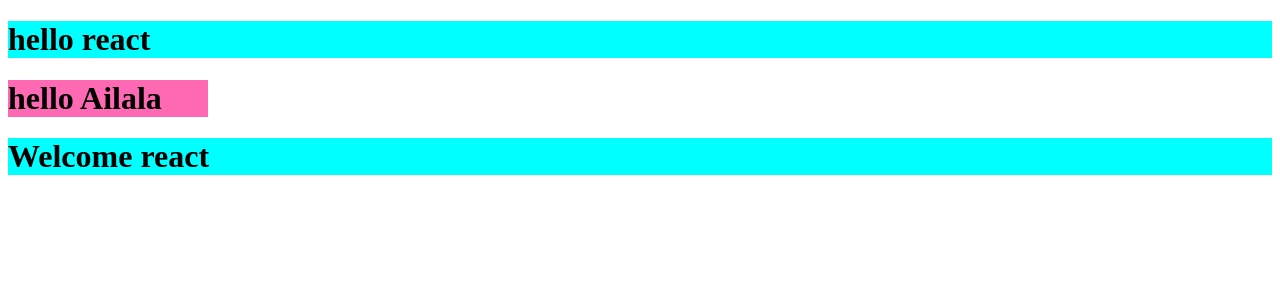
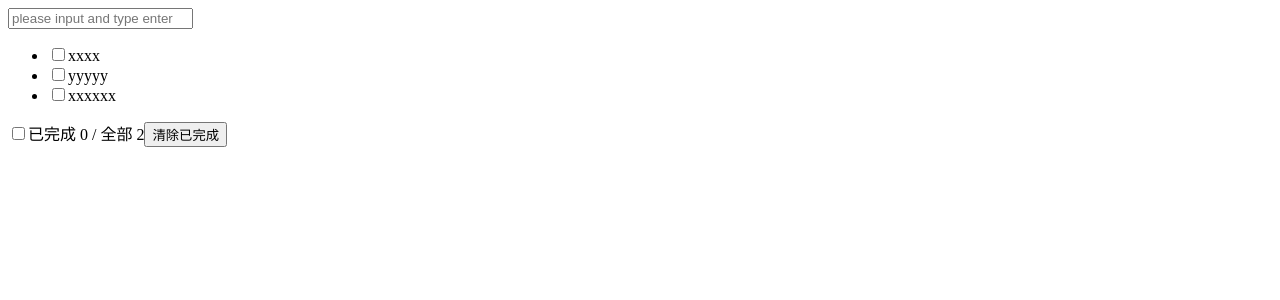
Before and after one commit to mamh-demo/react-atguigu-demo, a React (Create React App) app: page / in a window 1280 px wide. Shown: the top 300 px of the page. Built offline with nearby package versions, Linux system fonts and the light colour scheme.

Commit message:
update todo list

```diff
--- a/src/App.js
+++ b/src/App.js
@@ -1,17 +1,21 @@
 import React from 'react'
-import Hello from "./components/Hello/Hello";
-import Ailala from "./components/Ailala/Ailala"
-import Welcome from "./components/Welcome/Welcome";
+import Header from "./components/Header";
+import Footer from "./components/Footer";
+import List from "./components/List";
+import './App.css'
+
 
 export default class App extends React.Component {
 
 
     render() {
         return (
-            <div>
-                <Hello/>
-                <Ailala/>
-                <Welcome/>
+            <div className="todo-container">
+                <div className="todo-wrap">
+                    <Header/>
+                    <List/>
+                    <Footer/>
+                </div>
             </div>
         )
     }
--- /dev/null
+++ b/src/components/Footer/index.jsx
@@ -0,0 +1,20 @@
+import React from 'react'
+
+
+export default class Footer extends React.Component {
+    render() {
+        return (
+            <div className="todo-footer">
+                <label>
+                    <input type="checkbox"/>
+                </label>
+                <span>
+                    <span>已完成 0</span> / 全部 2
+                </span>
+                <button className="btn btn-danger">清除已完成</button>
+            </div>
+        )
+    }
+
+
+}
--- /dev/null
+++ b/src/components/Header/index.jsx
@@ -0,0 +1,14 @@
+import React from 'react'
+
+
+export default class Header extends React.Component {
+    render() {
+        return (
+            <div>
+                <input type="text" placeholder="please input and type enter"/>
+            </div>
+        )
+    }
+
+
+}
--- /dev/null
+++ b/src/components/List/index.jsx
@@ -0,0 +1,35 @@
+import React from 'react'
+
+
+export default class List extends React.Component {
+    render() {
+        return (
+            <ul>
+                <li>
+                    <label>
+                        <input type="checkbox"/>
+                        <span>xxxx</span>
+                    </label>
+                    <button className="btn btn-daner" style={{display: 'none'}}>delete</button>
+                </li>
+                <li>
+                    <label>
+                        <input type="checkbox"/>
+                        <span>yyyyy</span>
+                    </label>
+                    <button className="btn btn-daner" style={{display: 'none'}}>delete</button>
+                </li>
+
+                <li>
+                    <label>
+                        <input type="checkbox"/>
+                        <span>xxxxxx</span>
+                    </label>
+                    <button className="btn btn-daner" style={{display: 'none'}}>delete</button>
+                </li>
+            </ul>
+        )
+    }
+
+
+}
```
Also changed, not shown: src/components/Item/index.jsx (added, +12 -0 lines), src/App.css (added).
